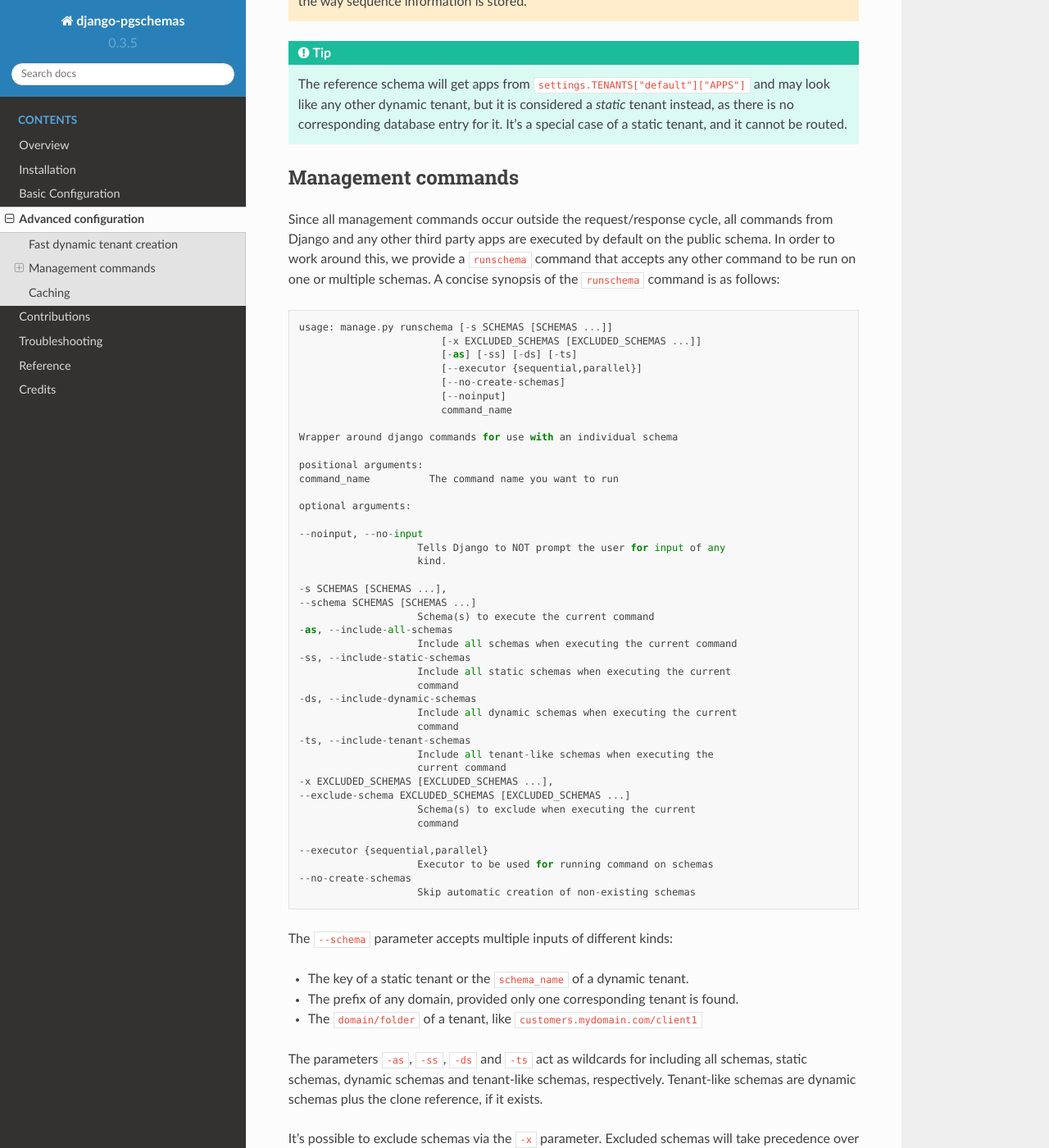
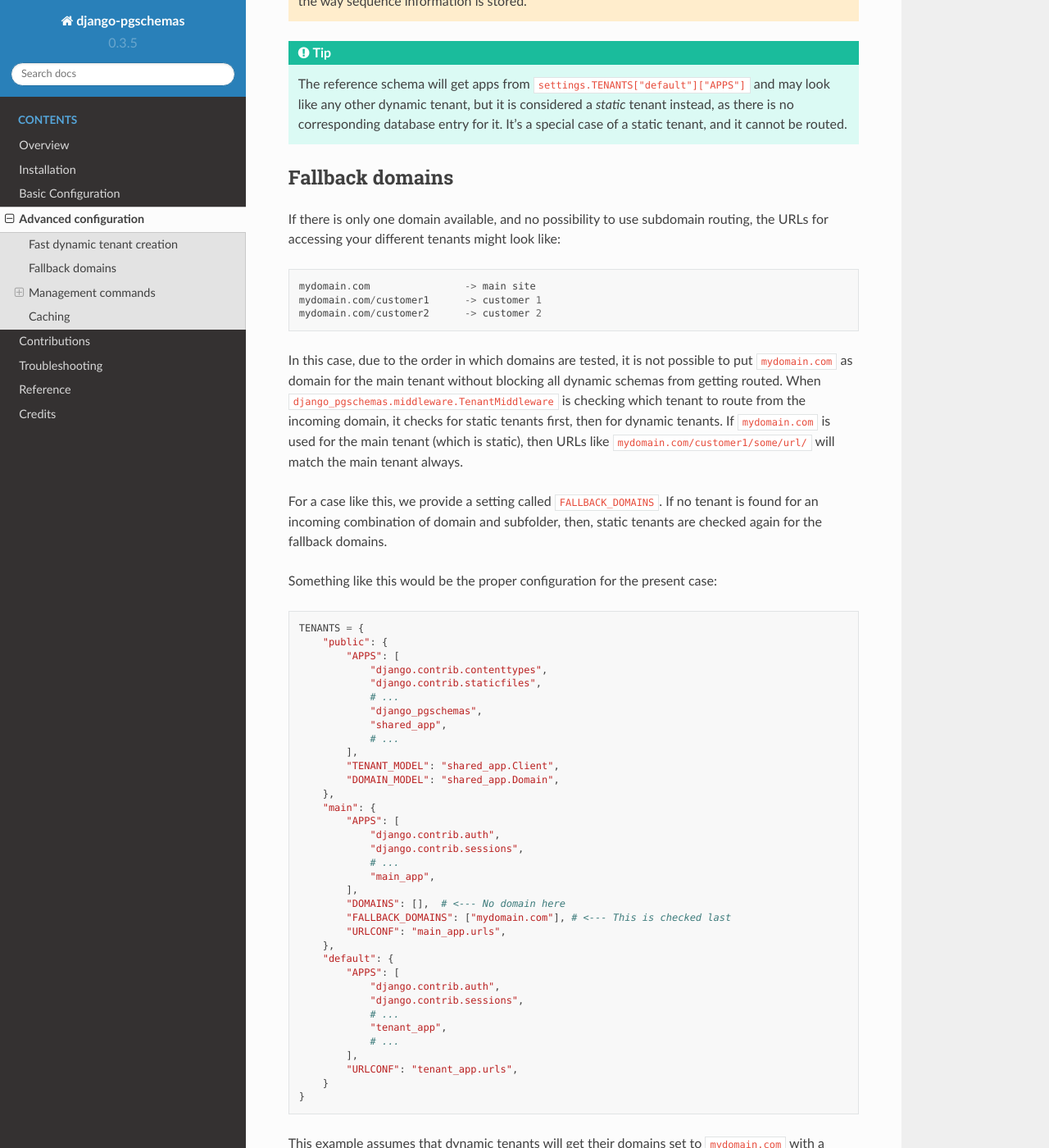
Before and after one commit to lorinkoz/django-pgschemas, a Sphinx documentation site: the page built from docs/advanced.rst, in a window 1280 px wide and 1400 px high, scrolled down 1090 px. Shown: the whole window at 82% size. Built offline with Sphinx 7.4.7 and the Read the Docs theme 2.0.0, drawn with Linux system fonts in a browser that asks for light colours; the version number is read from the project's files by our own code; some of the changed text lies outside the part shown.

Commit message:
Added fallback domains

```diff
--- a/docs/advanced.rst
+++ b/docs/advanced.rst
@@ -57,6 +57,79 @@ that it is kept up to date for future tenant creation.
     tenant, but it is considered a *static* tenant instead, as there is no
     corresponding database entry for it. It's a special case of a static
     tenant, and it cannot be routed.
+
+Fallback domains
+----------------
+
+If there is only one domain available, and no possibility to use subdomain
+routing, the URLs for accessing your different tenants might look like::
+
+    mydomain.com                -> main site
+    mydomain.com/customer1      -> customer 1
+    mydomain.com/customer2      -> customer 2
+
+In this case, due to the order in which domains are tested, it is not possible
+to put ``mydomain.com`` as domain for the main tenant without blocking all
+dynamic schemas from getting routed. When
+``django_pgschemas.middleware.TenantMiddleware`` is checking which tenant to
+route from the incoming domain, it checks for static tenants first, then for
+dynamic tenants. If ``mydomain.com`` is used for the main tenant (which is
+static), then URLs like ``mydomain.com/customer1/some/url/`` will match the
+main tenant always.
+
+For a case like this, we provide a setting called ``FALLBACK_DOMAINS``. If no
+tenant is found for an incoming combination of domain and subfolder, then,
+static tenants are checked again for the fallback domains.
+
+Something like this would be the proper configuration for the present case:
+
+.. code-block:: python
+
+    TENANTS = {
+        "public": {
+            "APPS": [
+                "django.contrib.contenttypes",
+                "django.contrib.staticfiles",
+                # ...
+                "django_pgschemas",
+                "shared_app",
+                # ...
+            ],
+            "TENANT_MODEL": "shared_app.Client",
+            "DOMAIN_MODEL": "shared_app.Domain",
+        },
+        "main": {
+            "APPS": [
+                "django.contrib.auth",
+                "django.contrib.sessions",
+                # ...
+                "main_app",
+            ],
+            "DOMAINS": [],  # <--- No domain here
+            "FALLBACK_DOMAINS": ["mydomain.com"], # <--- This is checked last
+            "URLCONF": "main_app.urls",
+        },
+        "default": {
+            "APPS": [
+                "django.contrib.auth",
+                "django.contrib.sessions",
+                # ...
+                "tenant_app",
+                # ...
+            ],
+            "URLCONF": "tenant_app.urls",
+        }
+    }
+
+This example assumes that dynamic tenants will get their domains set to
+``mydomain.com`` with a tenant specific subfolder, like ``client1`` or
+``client2``.
+
+Here, an incoming request for ``mydomain.com/client1/some/url/`` will fail for
+the main tenant, then match against an existing dynamic tenant. On the other
+hand, an incoming request for ``mydomain.com/some/url/`` will fail for all
+static tenants, then fail for all dynamic tenants, and will finally match
+against the fallback domains of the main tenant.
 
 Management commands
 -------------------
```
Also changed, not shown: 6 other files.
